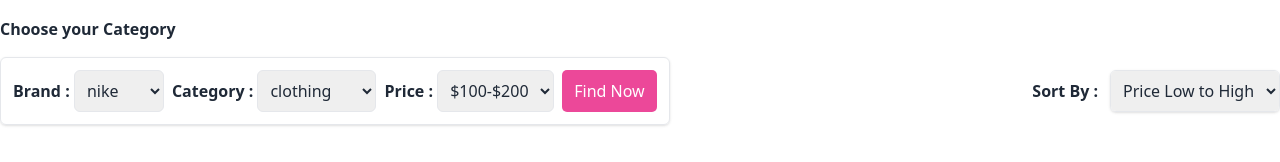
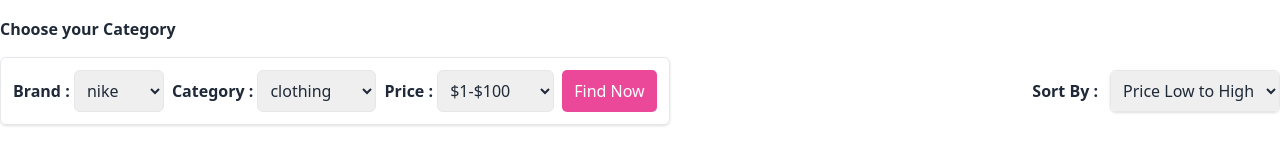
Before and after one commit to sagorcnits/product-hero, a React (Vite) app: page / in a window 1280 px wide. Shown: the part 713-875 px from the top of the page. Built offline with nearby package versions, Linux system fonts and the light colour scheme; no server answers; sample sign-in values are in the browser's storage.

Commit message:
categorization method added

```diff
--- a/src/components/Categorization.jsx
+++ b/src/components/Categorization.jsx
@@ -34,6 +34,7 @@ const Categorization = ({handleCategory}) => {
               <div>
                 <label className="font-semibold"> Price : </label>
                 <select {...register("price")} className="border p-2 rounded-md cursor-pointer">
+                  <option value="1-100">$1-$100</option>
                   <option value="100-200">$100-$200</option>
                   <option value="200-300">$200-$300</option>
                 </select>
```
